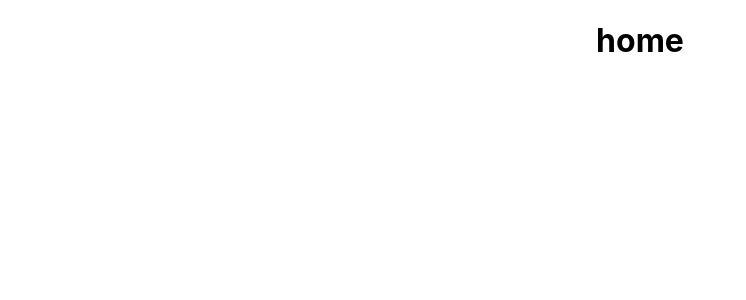
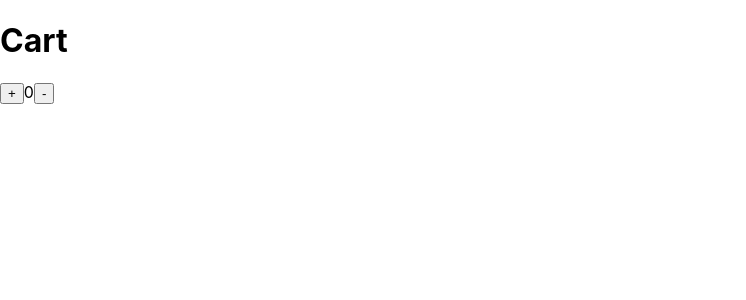
Before and after one commit to gauravrathod802/React1, a React (Create React App) app in the folder my-first-app/: page / in a window 1280 px wide. Shown: the top 300 px of the page, without its empty margins (0-746 px from the left). Built offline with nearby package versions, Linux system fonts and the light colour scheme.

Commit message:
addToCartButtons

```diff
--- a/my-first-app/src/App.jsx
+++ b/my-first-app/src/App.jsx
@@ -1,16 +1,29 @@
 // import logo from './logo.svg';
+import { useState } from 'react';
 import './App.css';
 import Home from './Components/Home.jsx'
 import Login from './Components/Login.jsx'
 
 function App() {
-  return (
-    <div className="App">
-      <h1>home</h1>
-    </div>
+    const[count,setCounter]=useState(0);
+
+    function increment(){
+        setCounter((preValue)=>preValue+1);
+    }
+
+    function decrement(){
+        setCounter((preValue)=>preValue-1);
+    }
 
 
-  );
+    return(
+        <div>
+        <h1>Cart</h1>
+        <button onClick={increment}>+</button>
+        <span>{count}</span>
+        <button onClick={decrement}>-</button>
+        </div>
+    )
 }
 
 export default App;
```
Also changed, not shown: my-first-app/src/Components/Home.jsx (+6 -5 lines).
